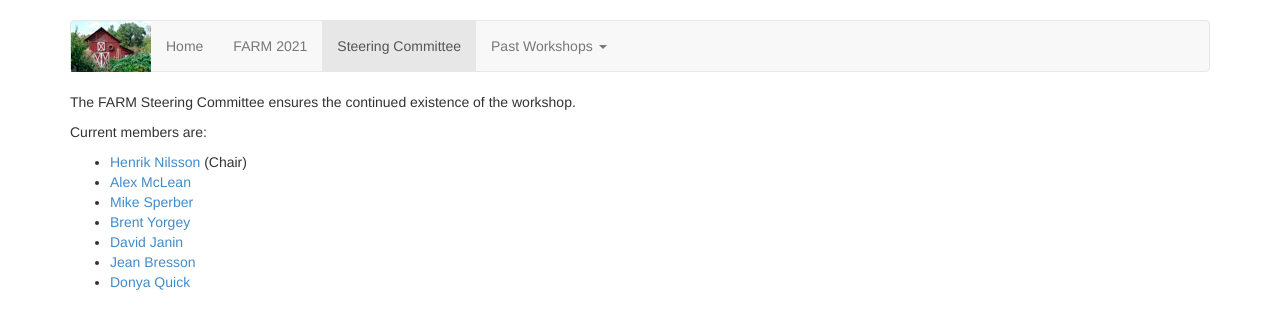
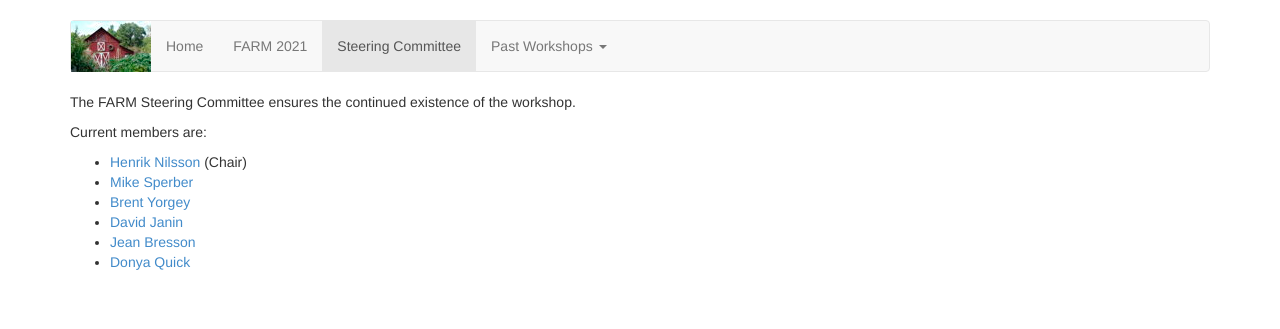
Before and after one commit to functional-art/functional-art.github.com, a Jekyll site: the page built from sc.md, in a window 1280 px wide. Shown: the top 329 px of the page. Built offline with Jekyll 4.4.1, drawn with Linux system fonts in a browser that asks for light colours; nearby versions of some CDN libraries.

Commit message:
Remove Alex McLean from SC

```diff
--- a/sc.md
+++ b/sc.md
@@ -10,7 +10,6 @@ workshop.
 Current members are:
 
 * [Henrik Nilsson](http://www.cs.nott.ac.uk/~nhn/) (Chair)
-* [Alex McLean](http://slab.org/)
 * [Mike Sperber](http://www.deinprogramm.de/sperber/)
 * [Brent Yorgey](https://byorgey.wordpress.com/)
 * [David Janin](http://www.labri.fr/perso/janin/)
```
